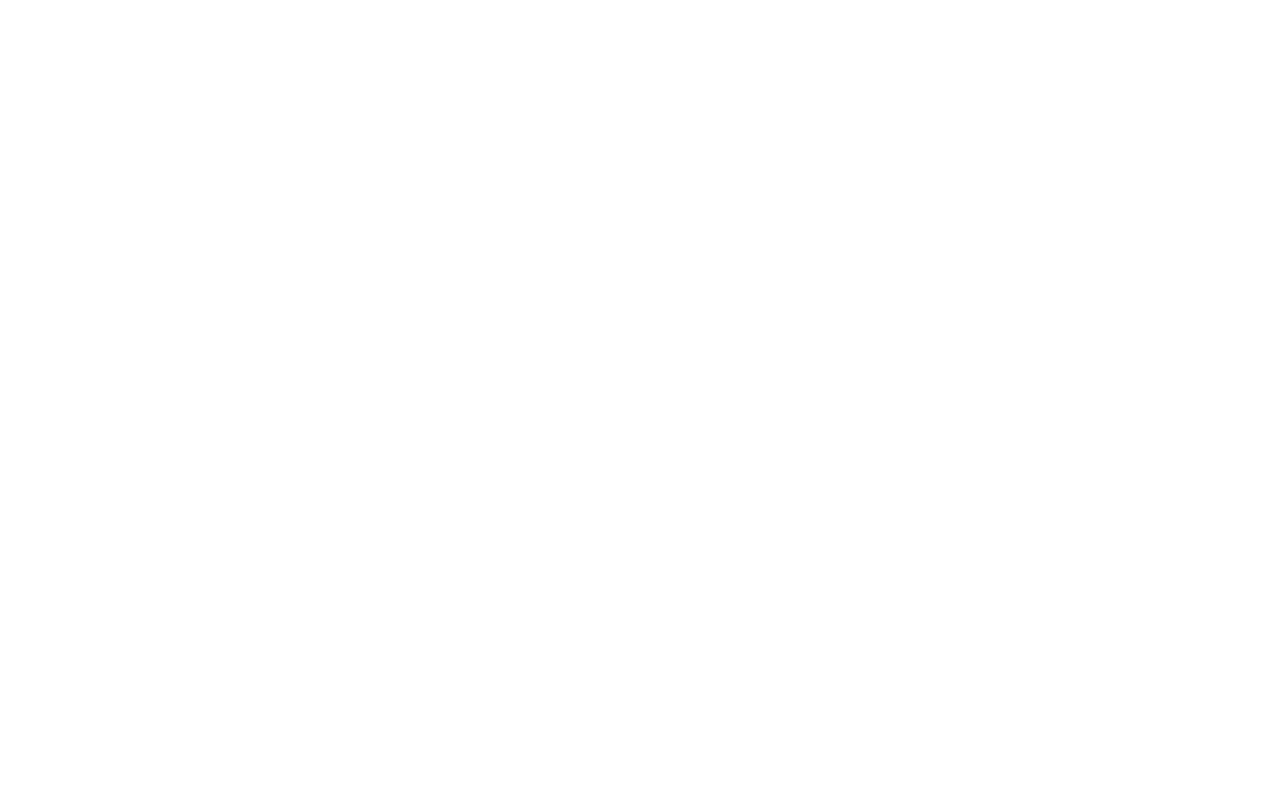
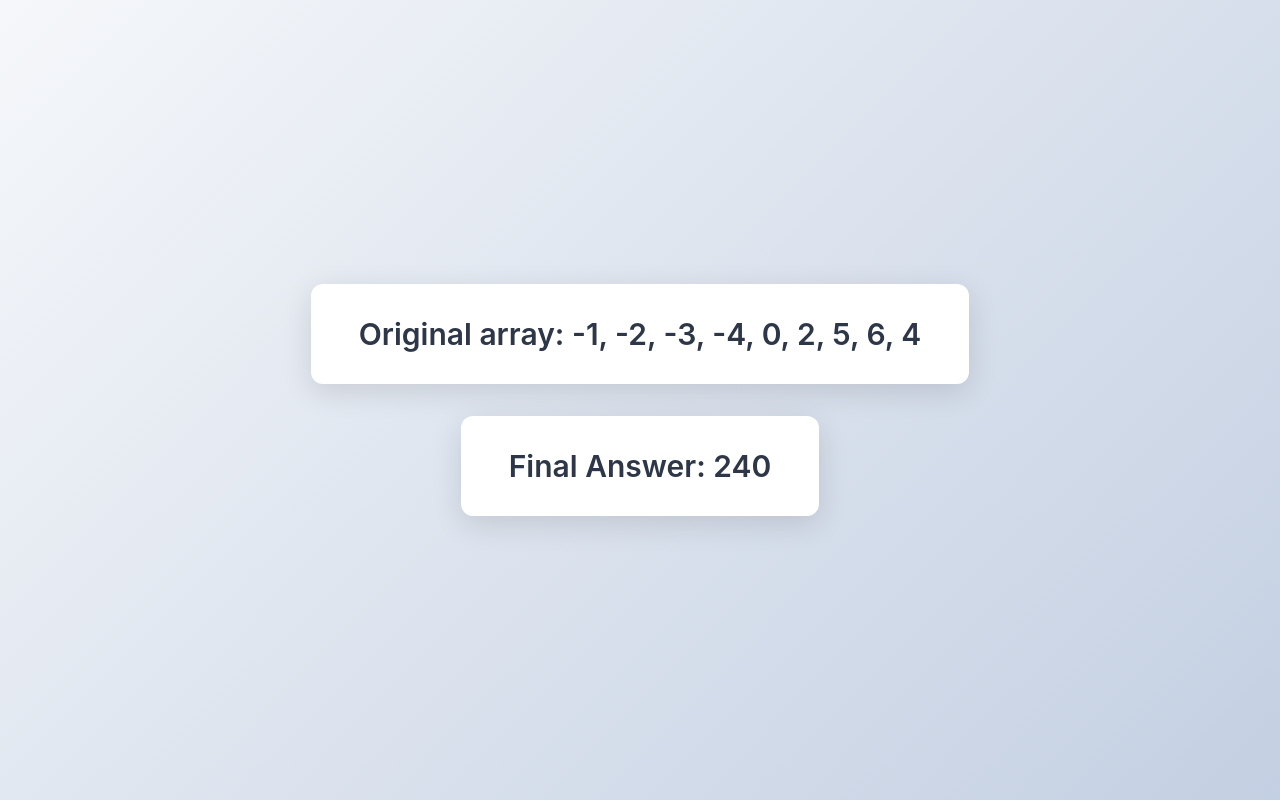
Before and after one commit to mikeyj777/functional_programming_problem_set, a React (Create React App) app in the folder client/: page /008 in a window 1280 px wide. Before the commit this address had no page. Built offline with nearby package versions, Linux system fonts and the light colour scheme.

Commit message:
8 - done

```diff
--- a/client/src/App.js
+++ b/client/src/App.js
@@ -9,6 +9,7 @@
 import Func005 from './components/005';
 import Func006 from './components/006';
 import Func007 from './components/007';
+import Func008 from './components/008';
 import './App.css';
 import './styles/global.css';
 
@@ -26,6 +27,7 @@
           <Route path="/005" element={<Func005 />} />
           <Route path="/006" element={<Func006 />} />
           <Route path="/007" element={<Func007 />} />
+          <Route path="/008" element={<Func008 />} />
         </Routes>
       </div>
     </Router>
--- /dev/null
+++ b/client/src/components/008.jsx
@@ -0,0 +1,35 @@
+import React, { useState, useEffect } from 'react';
+
+// notes for claude:
+// functional programming problem set.
+// please review with sandwich method.
+
+// problem: Write a function that takes an array of numbers and returns the product of all positive numbers.
+
+
+const Func008 = ({arr = [-1, -2, -3, -4, 0, 2, 5, 6, 4] }) => {
+
+  const [finalAns, setFinalAns] = useState(0);
+
+  useEffect(() => {
+    const workingAns = arr
+                        .filter(num => num > 0)
+                        .reduce((accumulator, currentValue) => accumulator * currentValue, 1);
+
+    setFinalAns(workingAns)
+  }, [arr]);
+
+
+  return (
+    <div className="func-container">
+      <div className="func-card">
+        <h1 className="func-text">Original array: {arr.join(', ')}</h1>
+      </div>
+      <div className="func-card">
+        <h1 className="func-text">Final Answer: {finalAns}</h1>
+      </div>
+    </div>
+  );
+};
+
+export default Func008;
```
